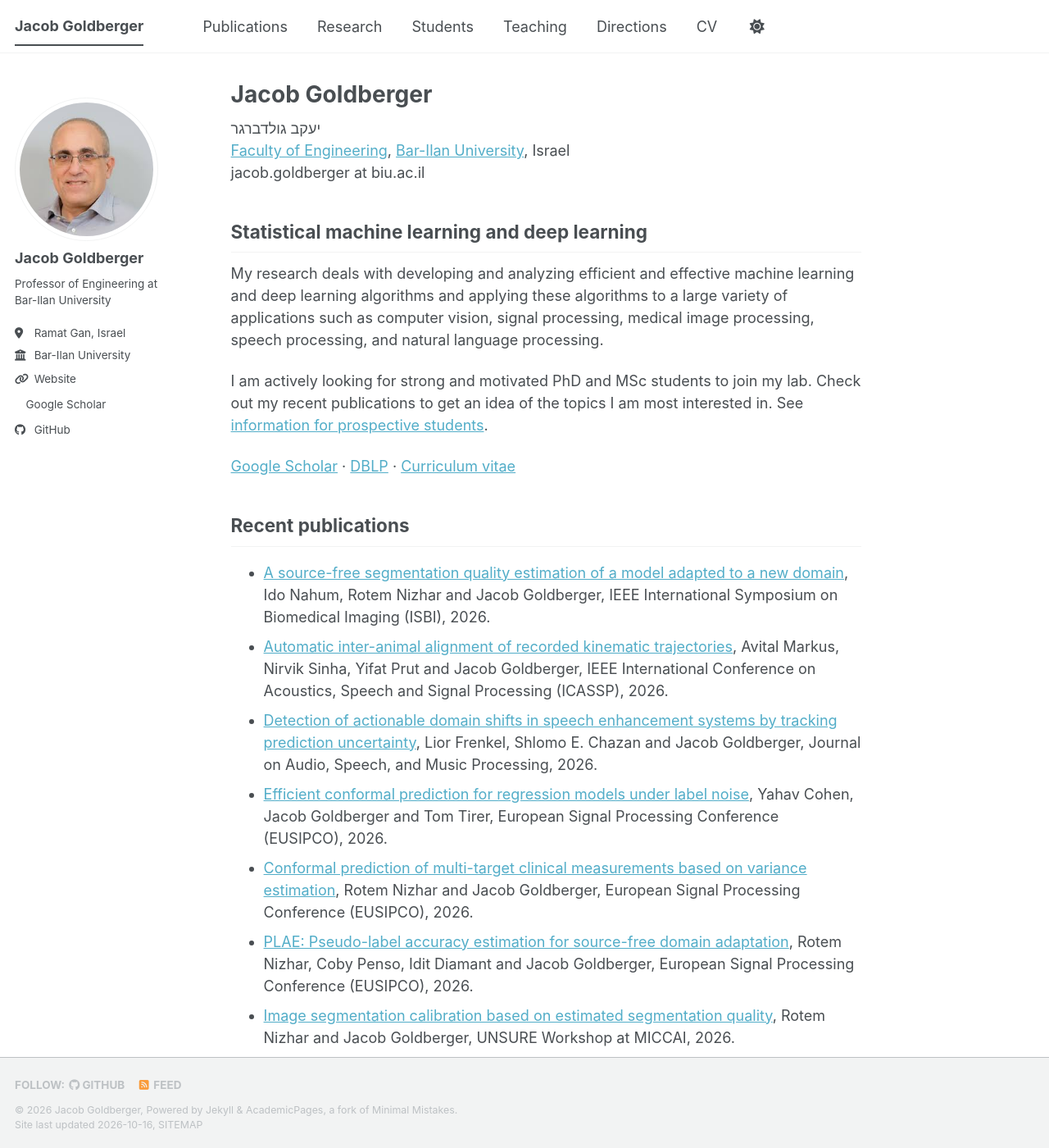
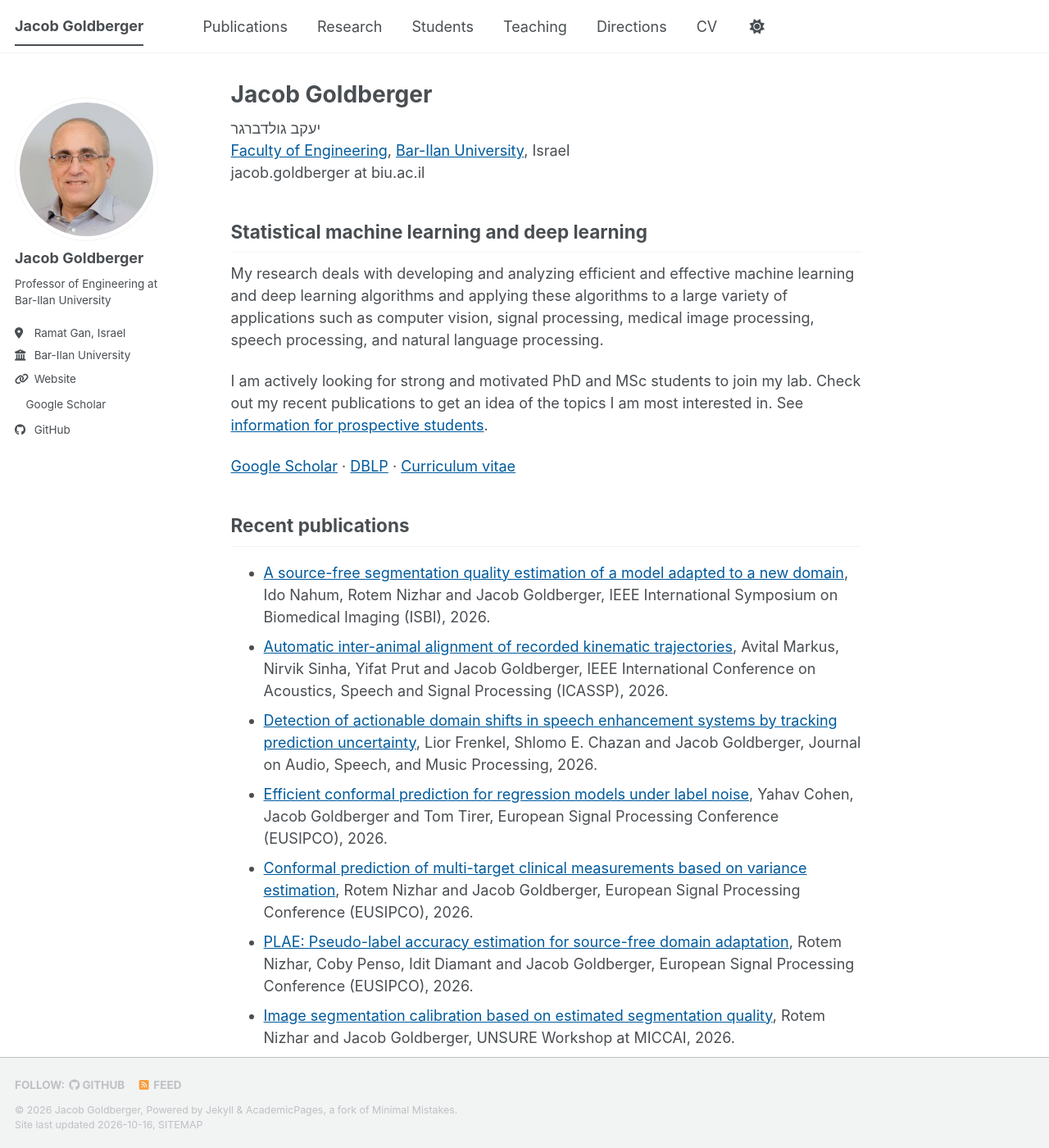
Before and after one commit to jacob-goldberger/jacob-goldberger.github.io, a Jekyll site: the page built from _pages/about.md, in a window 1280 px wide and 1400 px high. Shown: the whole window at 82% size. Built offline with Jekyll 4.4.1, drawn with Linux system fonts in a browser that asks for light colours; a style sheet for code colours, icons or effects is not loaded.

Commit message:
Update _default_light.scss

```diff
--- a/_sass/theme/_default_light.scss
+++ b/_sass/theme/_default_light.scss
@@ -36,7 +36,7 @@ $sidebar-screen-min-width   : 1024px;
     --global-code-background-color      : #fafafa;
     --global-code-text-color            : #{$darker-gray};
     --global-fig-caption-color          : mix(#fff,  #{$dark-gray}, 25%);
-    --global-link-color                 : #52adc8;
+    --global-link-color                 : #005A9C;
     --global-link-color-hover           : mix(#000, #2f7f93, 25%);
     --global-link-color-visited         : mix(#fff, #2f7f93, 25%);
     --global-masthead-link-color        : #{$dark-gray};
```
